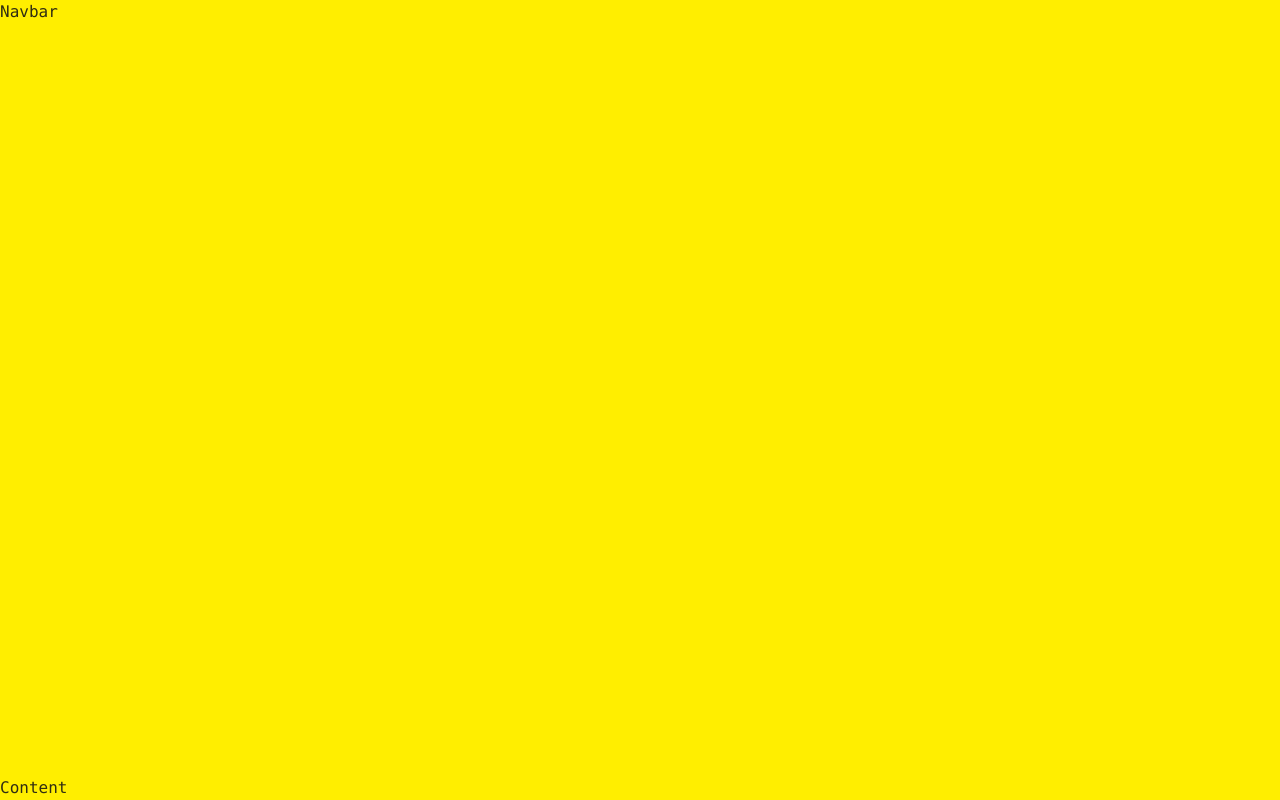
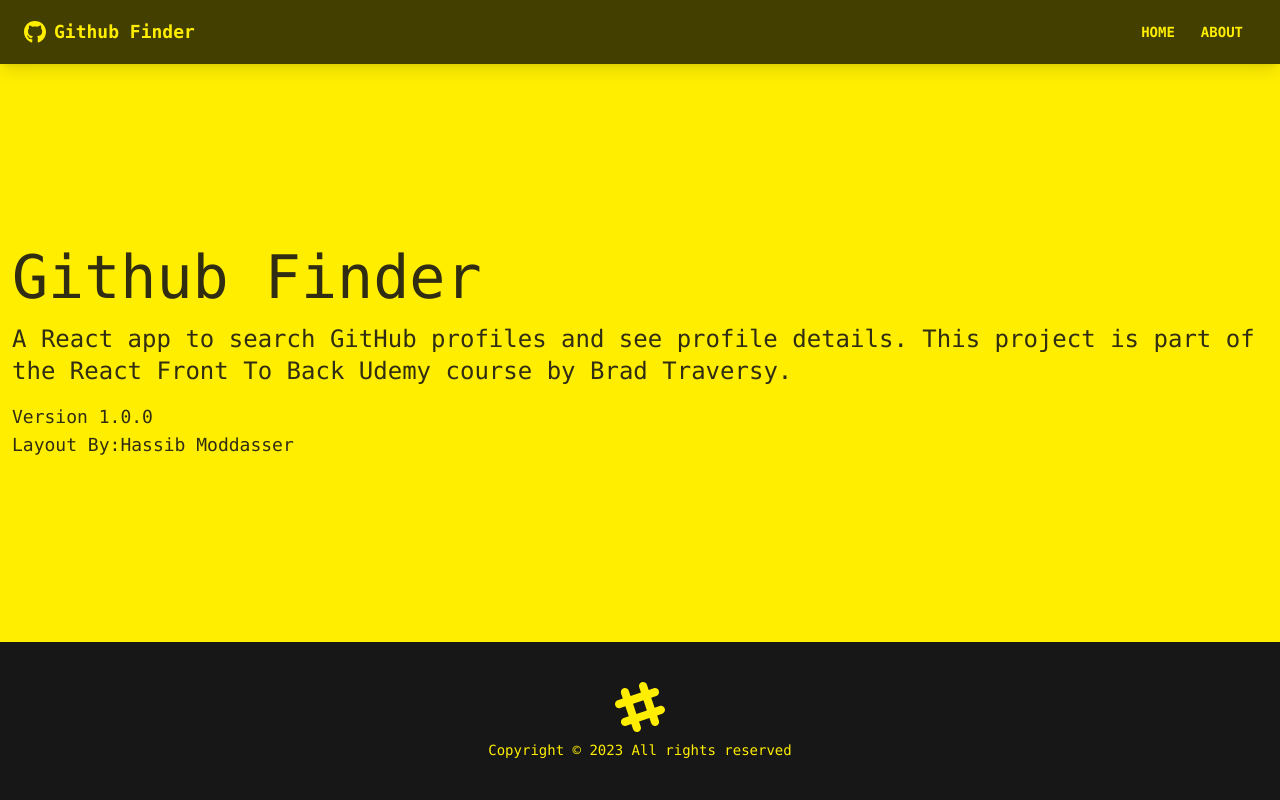
Before and after one commit to yudhaph0300/github-finder, a React (Create React App) app: page /about in a window 1280 px wide. Built offline with nearby package versions, Linux system fonts and the light colour scheme.

Commit message:
React Video - GitHub Finder Project

```diff
--- a/src/App.js
+++ b/src/App.js
@@ -1,12 +1,24 @@
-import { BrowserRouter as Router, Route } from "react-router-dom";
+import { BrowserRouter as Router, Route, Routes } from "react-router-dom";
+import Home from "./components/pages/Home";
+import About from "./components/pages/About";
+import NotFound from "./components/pages/NotFound";
 import Navbar from "./components/layout/Navbar";
+import Footer from "./components/layout/Footer";
+
 function App() {
   return (
     <Router>
       <div className="flex flex-col justify-between h-screen">
         <Navbar />
-
-        <main>Content</main>
+        <main className="container mx-auto px-3 pb-12">
+          <Routes>
+            <Route path="/" element={<Home />} />
+            <Route path="/about" element={<About />} />
+            <Route path="/notfound" element={<NotFound />} />
+            <Route path="/*" element={<NotFound />} />
+          </Routes>
+        </main>
+        <Footer />
       </div>
     </Router>
   );
--- /dev/null
+++ b/src/components/layout/Footer.jsx
@@ -0,0 +1,23 @@
+function Footer() {
+   const footerYear = new Date().getFullYear()
+  return (
+    <footer className="footer p-10 bg-neutral-900 text-neutral-content footer-center">
+      <div>
+      <svg
+          width='50'
+          height='50'
+          viewBox='0 0 24 24'
+          xmlns='http://www.w3.org/2000/svg'
+          fillRule='evenodd'
+          clipRule='evenodd'
+          className='inline-block fill-current'
+        >
+          <path d='M22.672 15.226l-2.432.811.841 2.515c.33 1.019-.209 2.127-1.23 2.456-1.15.325-2.148-.321-2.463-1.226l-.84-2.518-5.013 1.677.84 2.517c.391 1.203-.434 2.542-1.831 2.542-.88 0-1.601-.564-1.86-1.314l-.842-2.516-2.431.809c-1.135.328-2.145-.317-2.463-1.229-.329-1.018.211-2.127 1.231-2.456l2.432-.809-1.621-4.823-2.432.808c-1.355.384-2.558-.59-2.558-1.839 0-.817.509-1.582 1.327-1.846l2.433-.809-.842-2.515c-.33-1.02.211-2.129 1.232-2.458 1.02-.329 2.13.209 2.461 1.229l.842 2.515 5.011-1.677-.839-2.517c-.403-1.238.484-2.553 1.843-2.553.819 0 1.585.509 1.85 1.326l.841 2.517 2.431-.81c1.02-.33 2.131.211 2.461 1.229.332 1.018-.21 2.126-1.23 2.456l-2.433.809 1.622 4.823 2.433-.809c1.242-.401 2.557.484 2.557 1.838 0 .819-.51 1.583-1.328 1.847m-8.992-6.428l-5.01 1.675 1.619 4.828 5.011-1.674-1.62-4.829z'></path>
+        </svg>
+        <p>Copyright &copy; {footerYear} All rights reserved</p>
+      </div>
+    </footer>
+  )
+}
+
+export default Footer
--- a/src/components/layout/Navbar.jsx
+++ b/src/components/layout/Navbar.jsx
@@ -1,7 +1,34 @@
-function Navbar() {
+import {FaGithub} from 'react-icons/fa'
+import {Link} from 'react-router-dom'
+import PropTypes from 'prop-types'
+
+function Navbar({title}) {
   return (
-    <div>Navbar</div>
+    <nav className='navbar mb-12 shadow-lg bg-neutral text-neutral-content'>
+      <div className="container mx-auto">
+        <div className="flex-none px-2 mx-2">
+          <FaGithub className='inline pr-2 text-3xl'/>
+          <Link to='/' className='text-lg font-bold align-middle'>
+            {title}
+          </Link>
+        </div>
+          <div className="flex-1 px-2 mx-2">
+            <div className="flex justify-end">
+              <Link to='/' className='btn btn-ghost btn-sm ronded-btn'>Home</Link>
+              <Link to='/about' className='btn btn-ghost btn-sm ronded-btn'>About</Link>
+            </div>
+          </div>
+      </div>
+    </nav>
   )
 }
 
-export default Navbar
+Navbar.defaultProps = {
+  title: 'Github Finder'
+}
+
+Navbar.propTypes = {
+  title: PropTypes.string,
+}
+
+export default Navbar
--- /dev/null
+++ b/src/components/pages/About.jsx
@@ -0,0 +1,31 @@
+function About() {
+   return (
+     <div>
+      <h1 className='text-6xl mb-4'>Github Finder</h1>
+      <p className='mb-4 text-2xl font-light'>
+        A React app to search GitHub profiles and see profile details. This
+        project is part of the
+        <a href='https://www.udemy.com/course/modern-react-front-to-back/'>
+          {' '}
+          React Front To Back
+        </a>{' '}
+        Udemy course by
+        <strong>
+          <a href='https://traversymedia.com'> Brad Traversy</a>
+        </strong>
+        .
+      </p>
+      <p className='text-lg'>
+        Version <span className=''>1.0.0</span>
+      </p>
+      <p className='text-lg'>
+        Layout By:
+        <a className='' href='https://twitter.com/hassibmoddasser'>
+          Hassib Moddasser
+        </a>
+      </p>
+     </div>
+   )
+ }
+
+ export default About
--- /dev/null
+++ b/src/components/pages/Home.jsx
@@ -0,0 +1,9 @@
+function Home() {
+   return (
+     <div>
+      <h1 className="text-6xl">Welcome</h1>
+     </div>
+   )
+ }
+
+ export default Home
--- /dev/null
+++ b/src/components/pages/NotFound.jsx
@@ -0,0 +1,21 @@
+import { FaHome } from 'react-icons/fa'
+import { Link } from 'react-router-dom'
+
+function NotFound() {
+  return (
+    <div className='hero'>
+      <div className='text-center hero-content'>
+        <div className='max-w-lg'>
+          <h1 className='text-8xl font-bold mb-8'>Oops!</h1>
+          <p className='text-5xl mb-8'>404 - Page Not Found!</p>
+          <Link className='btn btn-primary btn-lg' to='/'>
+            <FaHome className='mr-2' />
+            Back To Home
+          </Link>
+        </div>
+      </div>
+    </div>
+  )
+}
+
+export default NotFound
--- a/tailwind.config.js
+++ b/tailwind.config.js
@@ -1,6 +1,6 @@
 /** @type {import('tailwindcss').Config} */
 module.exports = {
-  content: ["./src/**/*.{html,js}"],
+  content: ["./src/**/*.{js,jsx,ts,tsx}"],
   theme: {
     extend: {},
   },
```
